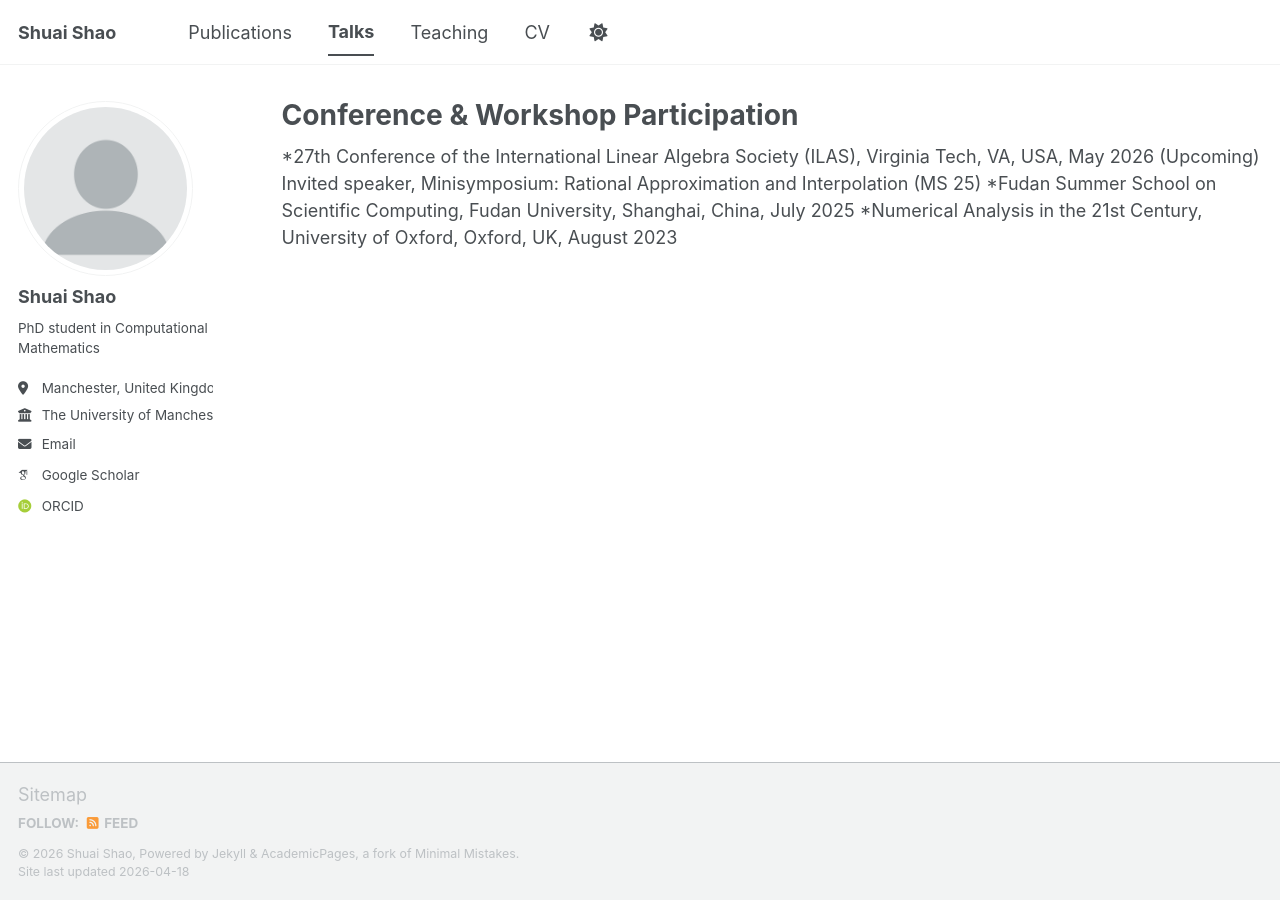
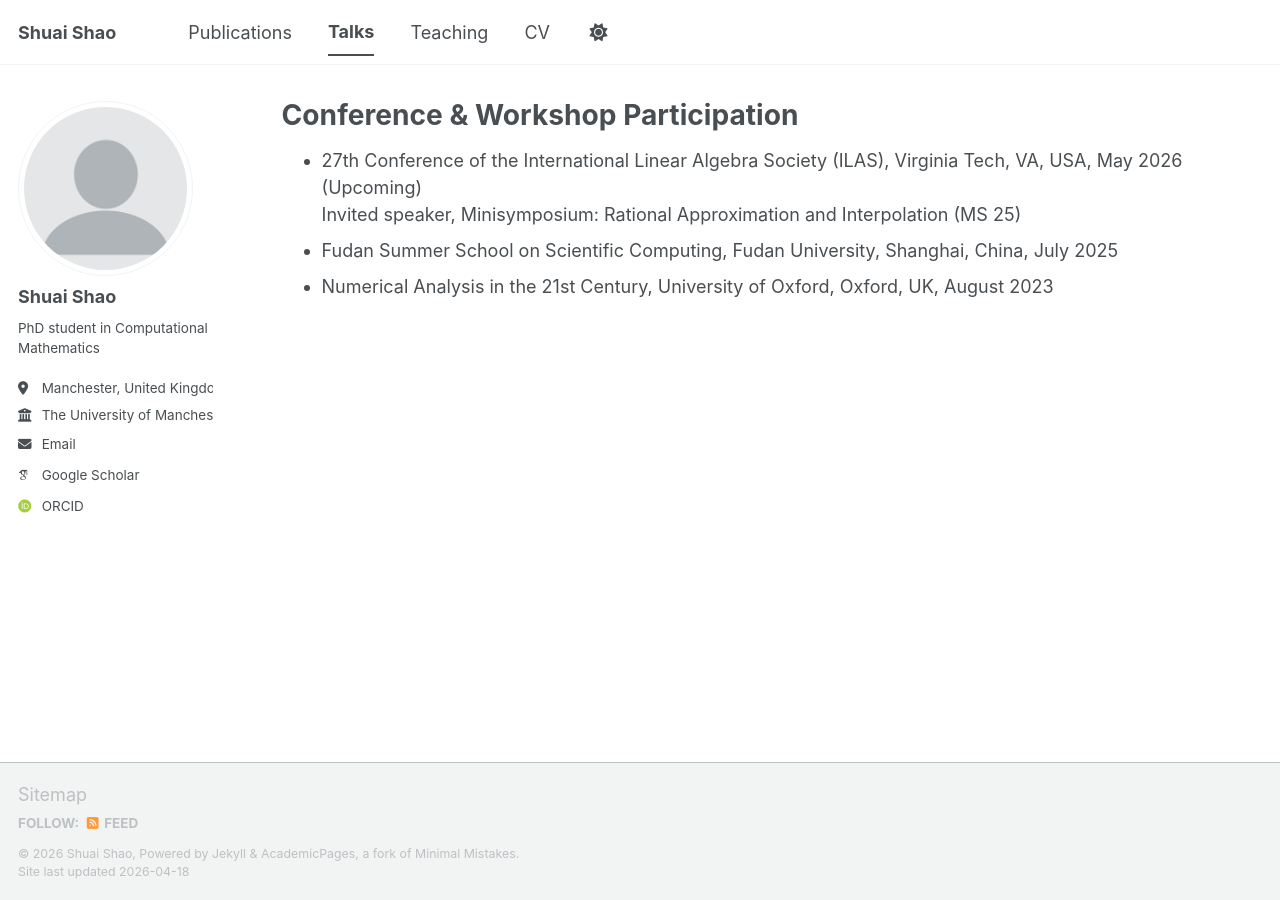
Before and after one commit to ShuaiShao-1203/ShuaiShao-1203.github.io, a Jekyll site: the page built from _pages/talks.html, in a window 1280 px wide. Built offline with Jekyll 4.4.1, drawn with Linux system fonts in a browser that asks for light colours; some web fonts are replaced; a script bundle is joined from its source files by our own code; library files that are not in the unit come from our copies.

Commit message:
Update talks.html

```diff
--- a/_pages/talks.html
+++ b/_pages/talks.html
@@ -4,10 +4,13 @@ title: "Conference & Workshop Participation"
 permalink: /talks/
 author_profile: true
 ---
+<ul>
 
-*27th Conference of the International Linear Algebra Society (ILAS), Virginia Tech, VA, USA, May 2026 (Upcoming) <br>
-Invited speaker, Minisymposium: Rational Approximation and Interpolation (MS 25)
+<li> 27th Conference of the International Linear Algebra Society (ILAS), Virginia Tech, VA, USA, May 2026 (Upcoming) <br>
+Invited speaker, Minisymposium: Rational Approximation and Interpolation (MS 25) </li>
 
-*Fudan Summer School on Scientific Computing, Fudan University, Shanghai, China, July 2025
+<li> Fudan Summer School on Scientific Computing, Fudan University, Shanghai, China, July 2025 </li>
 
-*Numerical Analysis in the 21st Century, University of Oxford, Oxford, UK, August 2023
+<li> Numerical Analysis in the 21st Century, University of Oxford, Oxford, UK, August 2023 </li>
+
+</ul>
```
